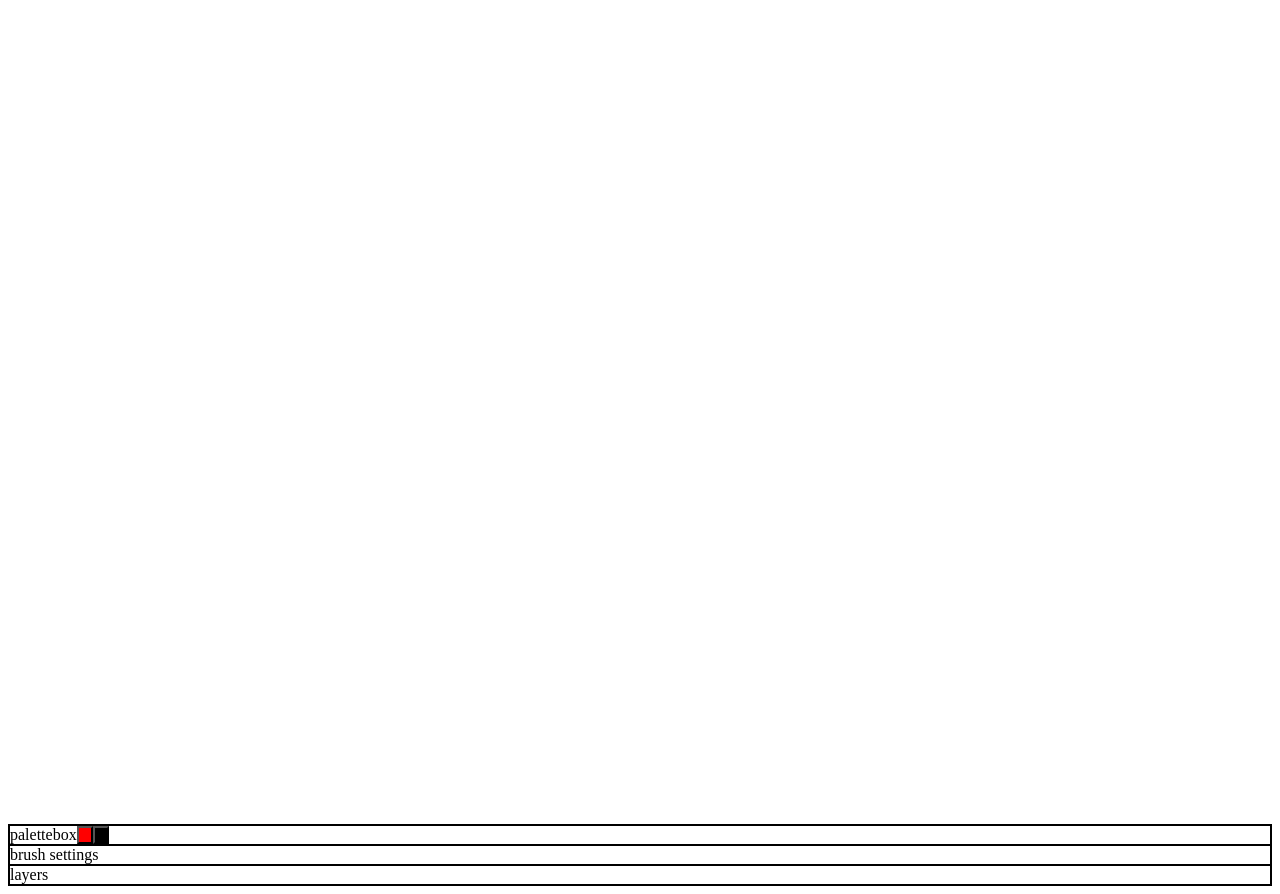
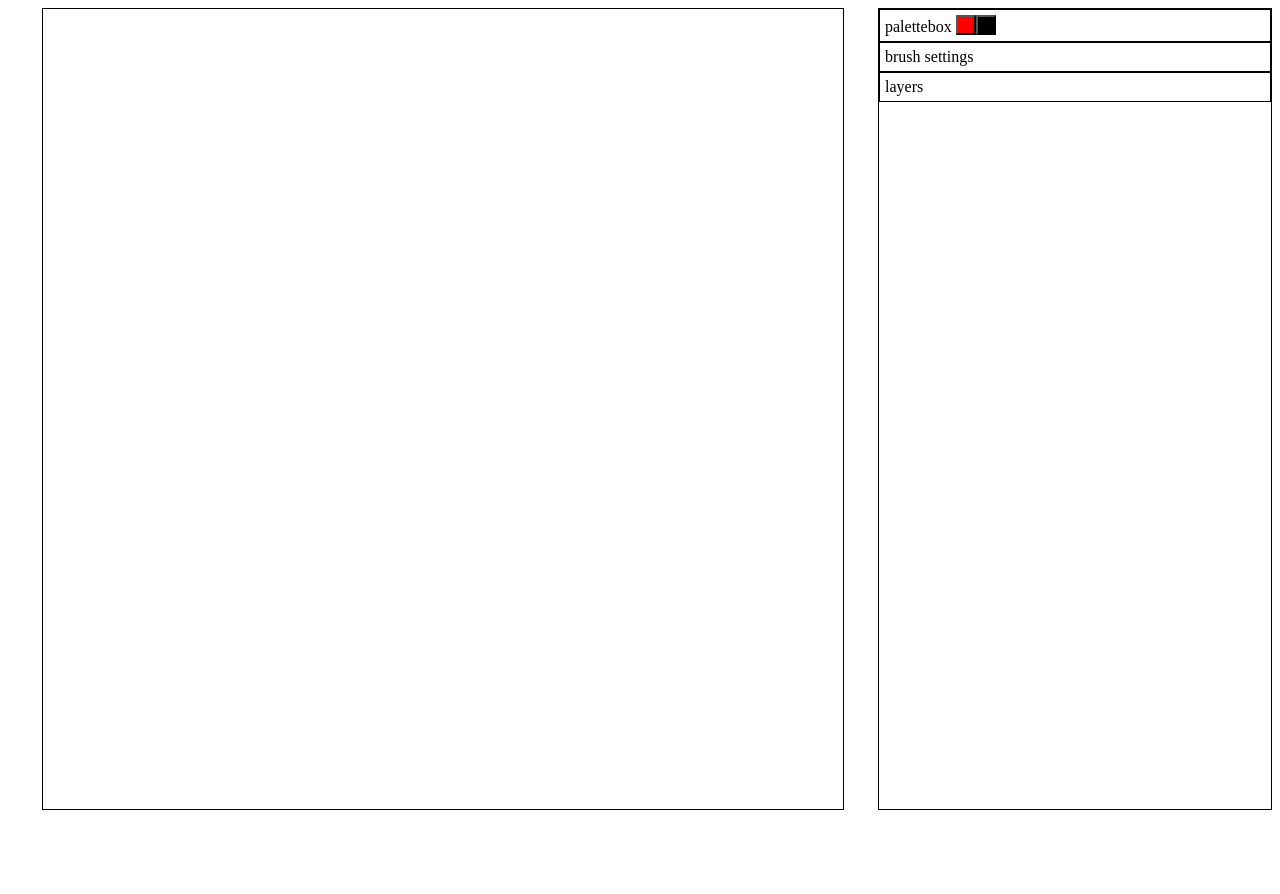
Before and after one commit to cyan-oj/minxel_vanilla, a website built with webpack: page index.html in a window 1280 px wide. After the commit the page ends 818 px from the top, so only its background shows below. Built offline with nearby package versions, Linux system fonts and the light colour scheme.

Commit message:
basic flex style

```diff
--- a/src/canvas.scss
+++ b/src/canvas.scss
@@ -1,16 +1,29 @@
+body {
+  display: flex;
+  flex-wrap: wrap;
+}
+
 canvas {
+  //position: relative;
   margin: 0 auto;
-  outline: 1px black;
+  border: solid 1px black;
 }
 
 #toolboxes {
-  display: fixed;
-  top: 0;
-  left: 0;
+ // top: 0;
+  //right: 0;
+  max-width: 400px;
   border: solid 1px black;
 }
 
 .toolbox {
-  display: flex;
+  display: block;
   border: solid 1px black;
+  padding: 5px;
+  width: 380px;
 }
+
+.swatch {
+  width: 20px;
+  height: 20px;
+}
--- a/src/index.js
+++ b/src/index.js
@@ -9,6 +9,8 @@ document.addEventListener("DOMContentLoaded", function () {
   const background = document.getElementById("swatch2");
   background.style.backgroundColor = "black";
 
+  let swatchProps = {}; // for color buttons
+
   const supportsPointerEvents = window.PointerEvent;
 
   const buttonMap = {
@@ -18,11 +20,27 @@ document.addEventListener("DOMContentLoaded", function () {
     eraser: 0x20,
   };
 
-  let swatchProps = {}; // for color buttons
+  const pointerEvents = [
+    'pointerdown',
+    'pointerup',
+    'pointercancel',
+    'pointermove',
+    'pointerover',
+    'pointerout',
+    'pointerenter',
+    'pointerleave',
+    'gotpointercapture',
+    'lostpointercapture'
+  ];
+
 
   let prevPos = {
     x: 0,
     y: 0
   }
 
+  function draw(e) {
+
+  }
+
 });
```
Also changed, not shown: dist/main.css, dist/main.js.
